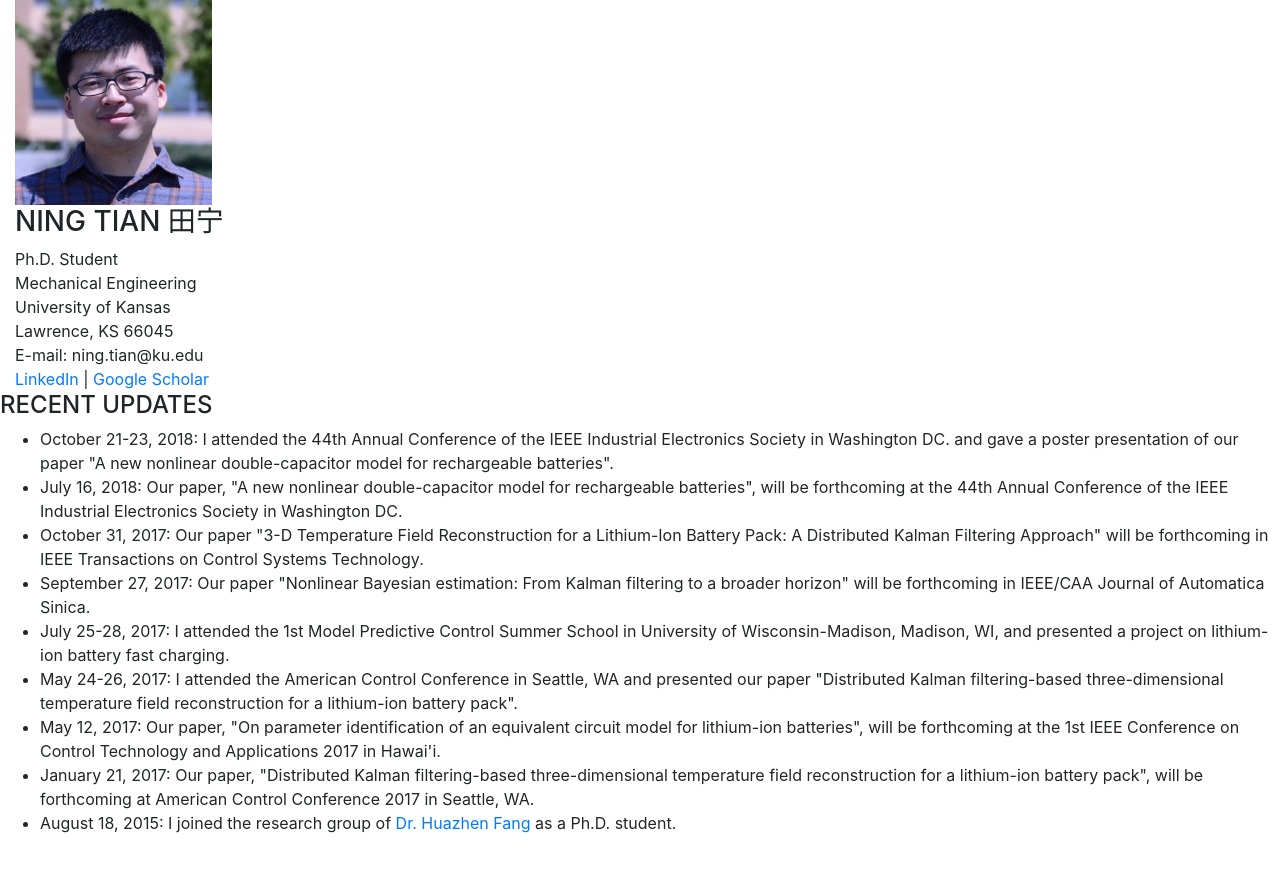
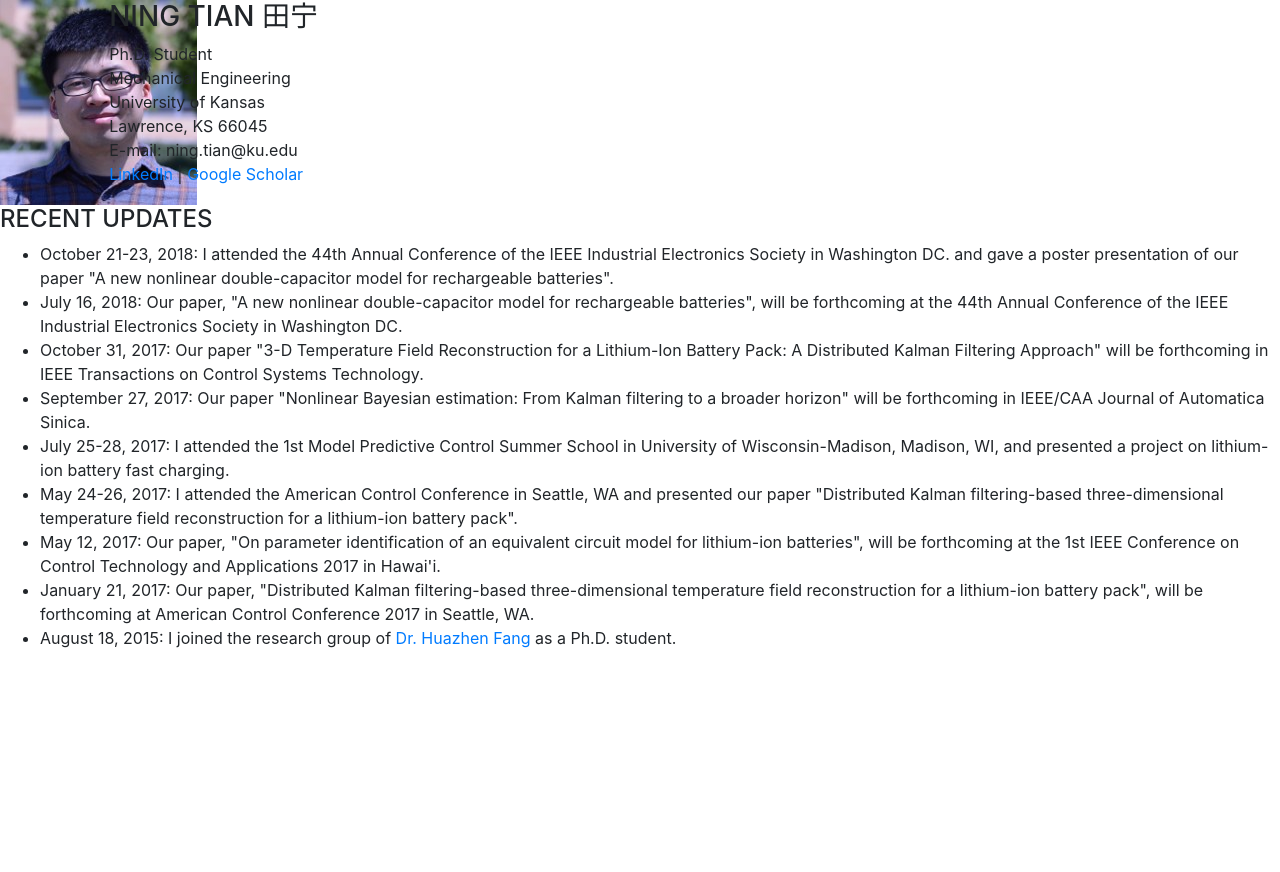
Before and after one commit to ningtian/ningtian.github.io, a Jekyll site: the page index.html, which Jekyll copies as it is, in a window 1280 px wide. Shown: the top 872 px of the page. Built offline with Jekyll 4.4.1, drawn with Linux system fonts in a browser that asks for light colours.

Commit message:
Update index.html

```diff
--- a/index.html
+++ b/index.html
@@ -111,7 +111,7 @@ ul li { padding: 6px 0px; }
 </style>-->
   </head>
   <body>
-<div class="row-marketing">
+<div class="row">
 
 	<div class="col-sm-1">
 	<img  class="img-rounded" alt="Ning Tian" src="img/Picture11.jpg" >
```
